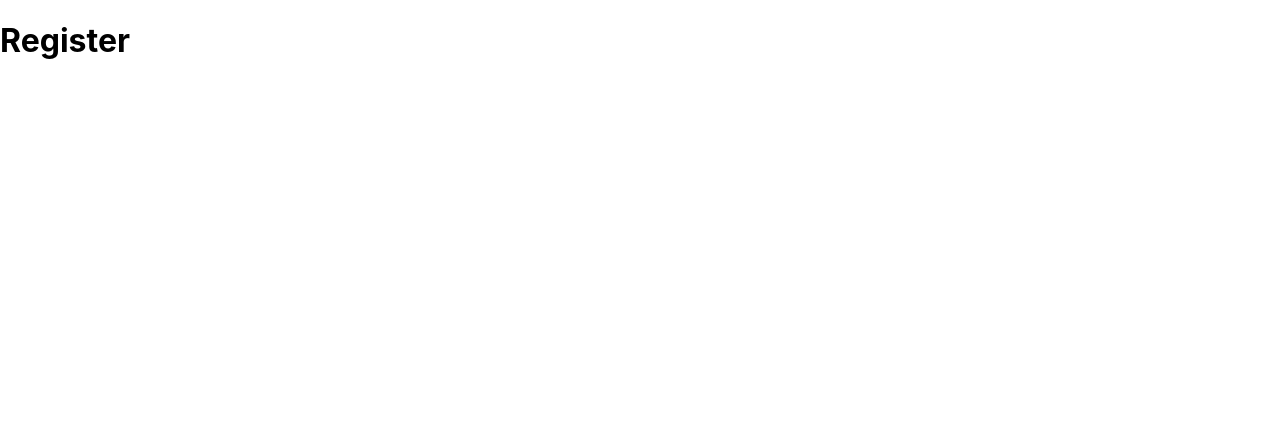
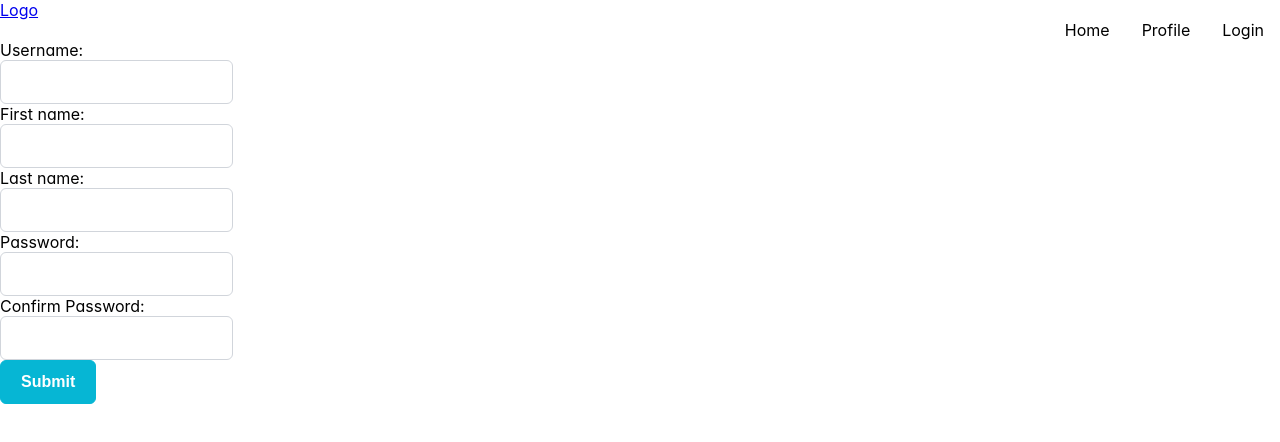
Before and after one commit to photoline-club/frontend, a React (Create React App) app: page /register in a window 1280 px wide. Shown: the top 442 px of the page. Built offline with nearby package versions, Linux system fonts and the light colour scheme; a web font is replaced by a local one.

Commit message:
added login and register functionality

```diff
--- a/src/components/NavBar.js
+++ b/src/components/NavBar.js
@@ -22,7 +22,8 @@ export const NavBar = () => {
             <Nav className="me-auto">
                 <div className="navcontainer">
                 <Link to='/' style={linkStyle}>Home</Link>
-                <Link to='profile' style={linkStyle}>Profile</Link>
+                <Link to='/profile' style={linkStyle}>Profile</Link>
+                <Link to='/login' style={linkStyle}>Login</Link>
                 </div>
           </Nav>
         </Navbar.Collapse>
--- /dev/null
+++ b/src/const.js
@@ -0,0 +1 @@
+export const api = "http://141.147.116.10:6002";
--- a/src/index.js
+++ b/src/index.js
@@ -3,6 +3,7 @@ import ReactDOM from 'react-dom/client';
 import './index.css';
 import App from './App';
 import reportWebVitals from './reportWebVitals';
+
 
 const root = ReactDOM.createRoot(document.getElementById('root'));
 root.render(
--- a/src/routes/Login.js
+++ b/src/routes/Login.js
@@ -1,9 +1,60 @@
-import React from "react";
+import React, { useState } from "react";
+import { Link } from "react-router-dom";
+import { NavBar } from "../components/NavBar";
+import { Password } from 'primereact/password';
+import { InputText } from 'primereact/inputtext';
+import { Button } from 'primereact/button';
+import { api } from "../const.js";
 
-export default function Home() {
+const linkStyle = {
+    margin: "1rem",
+    textDecoration: "none",
+    color: 'Black'
+};
+
+const fetchData = async (name, pass) => {
+    try {
+        alert('agiawrbev');
+        const response = await fetch(api+'/api/login', {
+            method: 'POST',
+            headers: {'authorization': name+':'+pass,},
+            body: JSON.stringify({ username: name, password: pass })
+        });
+
+        alert(response.status);
+
+        if (response.status !== 201) {
+            alert("Login fail");
+            return;
+        }
+        const json = await response.json();
+        localStorage.setItem("CurrentUser", json.token);
+        // var cat = localStorage.getItem("CurrentUser");
+        // localStorage.removeItem("lastname");
+    } catch (error) {
+        alert(error);
+        alert("Username or password is wrong");
+    }
+}
+
+export default function Login() {
+    const [pass, setPass] = useState('');
+    const [name, setName] = useState('');
+
+    const handleSubmit = () => {
+        fetchData(name, pass);
+    }
+
     return (
         <div>
-            <h1>Login</h1>
+            <NavBar />
+            <div>
+                <div>Username:</div>
+                <InputText value={name} onChange={(e) => setName(e.target.value)} />
+                <div>Password:</div>
+                <Password value={pass} onChange={(e) => setPass(e.target.value)} feedback={false} tabIndex={1} />
+                <div><Button label="Submit" onClick={handleSubmit} /><Link to='/register' style={linkStyle}>Register</Link></div>
+            </div>
         </div>
     );
 }
--- a/src/routes/Register.js
+++ b/src/routes/Register.js
@@ -1,9 +1,65 @@
-import React from "react";
+import React, { useState } from "react";
+import { NavBar } from "../components/NavBar";
+import { Password } from 'primereact/password';
+import { InputText } from 'primereact/inputtext';
+import { Button } from 'primereact/button';
+import { api } from "../const.js";
 
-export default function Home() {
+
+
+const fetchData = async (username, firstname, lastname, password) => {
+    try {
+        const response = await fetch(api+'/api/register', {
+            method: 'POST',
+            headers: {
+                'Content-Type': 'application/json'
+            },
+            body: JSON.stringify({ "username": username, "first_name": firstname, "last_name": lastname, "password": password })
+        });
+
+        if (response.status === 409) {
+            alert("Username is taken");
+            return;
+
+        }
+
+    } catch (error) {
+        alert(error);
+    }
+}
+
+export default function Login() {
+    const [name, setName] = useState('');
+    const [first, setFirst] = useState('');
+    const [last, setLast] = useState('');
+    const [pass, setPass] = useState('');
+    const [passConf, setPassConf] = useState('');
+
+    const handleSubmit = () => {
+        if (pass===passConf) {
+            fetchData(name, first, last, pass);
+            setName(''); setFirst(''); setLast(''); setPass(''); setPassConf('');
+        } else {
+            alert("Passwords must match");
+        }
+    }
+
     return (
         <div>
-            <h1>Register</h1>
+            <NavBar />
+            <div>
+                <div>Username:</div>
+                <InputText value={name} onChange={(e) => setName(e.target.value)} />
+                <div>First name:</div>
+                <InputText value={first} onChange={(e) => setFirst(e.target.value)} />
+                <div>Last name:</div>
+                <InputText value={last} onChange={(e) => setLast(e.target.value)} />
+                <div>Password:</div>
+                <Password value={pass} onChange={(e) => setPass(e.target.value)} feedback={false} tabIndex={1} />
+                <div>Confirm Password:</div>
+                <Password value={passConf} onChange={(e) => setPassConf(e.target.value)} feedback={false} tabIndex={1} />
+                <div><Button label="Submit" onClick={handleSubmit} /></div>
+            </div>
         </div>
     );
 }
```
Also changed, not shown: src/App.js (+7 -1 lines).
